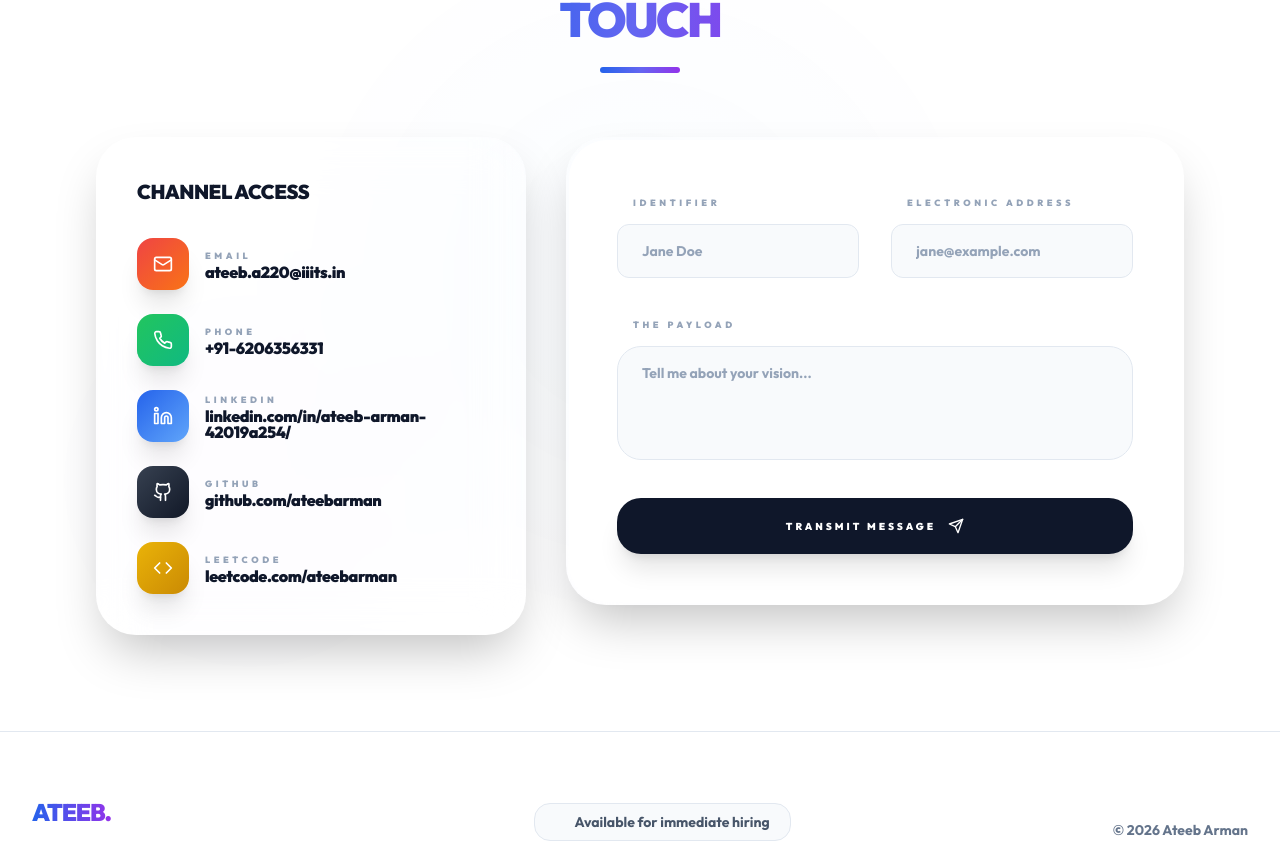
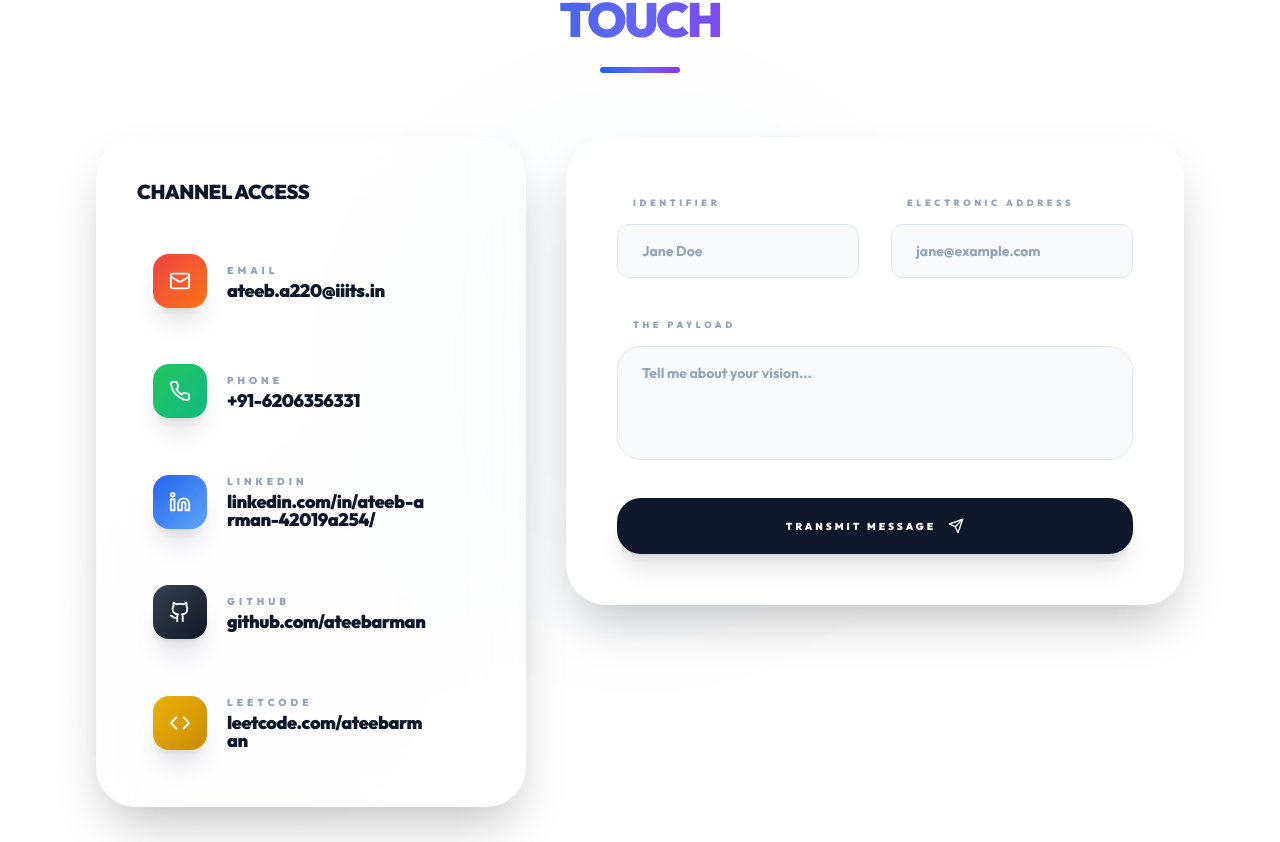
Before and after one commit to ateebarman/Portfolio, a Next.js app: page / in a window 1280 px wide. Shown: the part 6629-7471 px from the top of the page. Built offline with nearby package versions, Linux system fonts and the light colour scheme.

Commit message:
feat: enhance channel access links and fix clickability

```diff
--- a/app/globals.css
+++ b/app/globals.css
@@ -77,7 +77,7 @@ code {
 
 .advanced-card::before {
   content: '';
-  @apply absolute inset-0 bg-gradient-to-br from-blue-500/10 via-transparent to-purple-500/10 opacity-0 transition-opacity duration-500;
+  @apply absolute inset-0 bg-gradient-to-br from-blue-500/10 via-transparent to-purple-500/10 opacity-0 transition-opacity duration-500 pointer-events-none;
 }
 
 .advanced-card:hover::before {
--- a/components/contact.tsx
+++ b/components/contact.tsx
@@ -136,16 +136,19 @@ export function Contact() {
                       target="_blank"
                       rel="noopener noreferrer"
                       variants={item}
-                      className="group flex items-center gap-4"
+                      className="group flex items-center gap-5 p-4 rounded-3xl transition-all duration-300 hover:bg-slate-50 dark:hover:bg-white/5 relative z-10"
                     >
-                      <div className={`p-4 rounded-2xl bg-gradient-to-br ${link.color} text-white shadow-xl group-hover:scale-105 transition-transform duration-300`}>
-                        <Icon size={20} />
+                      <div className={`p-4 rounded-2xl bg-gradient-to-br ${link.color} text-white shadow-xl group-hover:scale-110 group-hover:rotate-3 transition-transform duration-300 relative z-20`}>
+                        <Icon size={22} />
                       </div>
-                      <div>
-                        <p className="text-[9px] font-black uppercase tracking-[0.4em] text-slate-400 group-hover:text-blue-500 transition-colors mb-0.5">{link.label}</p>
-                        <p className="text-slate-900 dark:text-white font-black text-base tracking-tight leading-none">
+                      <div className="flex-1">
+                        <p className="text-[10px] font-black uppercase tracking-[0.4em] text-slate-400 group-hover:text-blue-500 transition-colors mb-1">{link.label}</p>
+                        <p className="text-slate-900 dark:text-white font-black text-lg tracking-tight leading-none break-all">
                           {link.value}
                         </p>
+                      </div>
+                      <div className="opacity-0 group-hover:opacity-100 transition-opacity duration-300 text-slate-300 dark:text-slate-700">
+                        <ExternalLink size={18} />
                       </div>
                     </motion.a>
                   );
```
